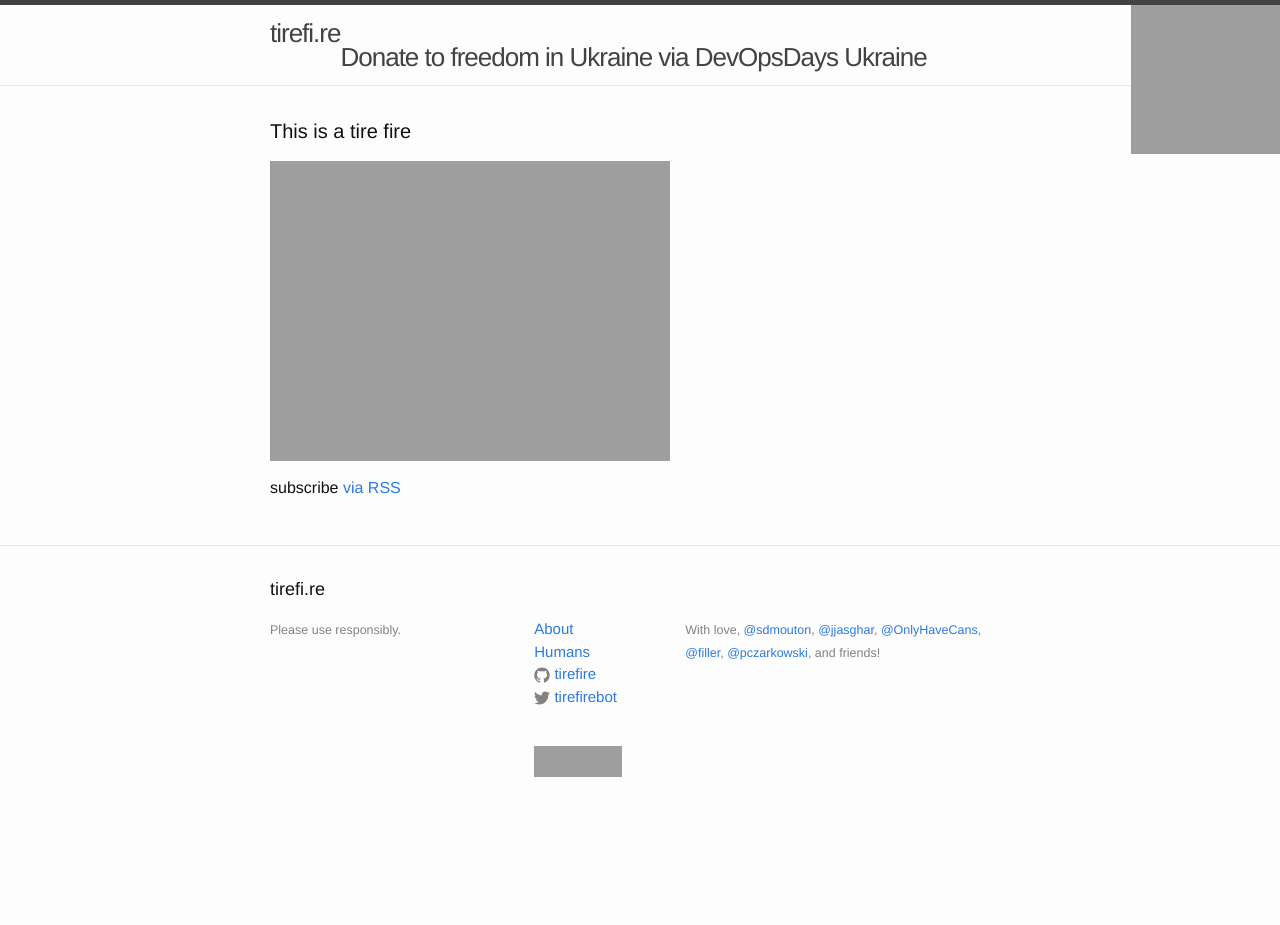
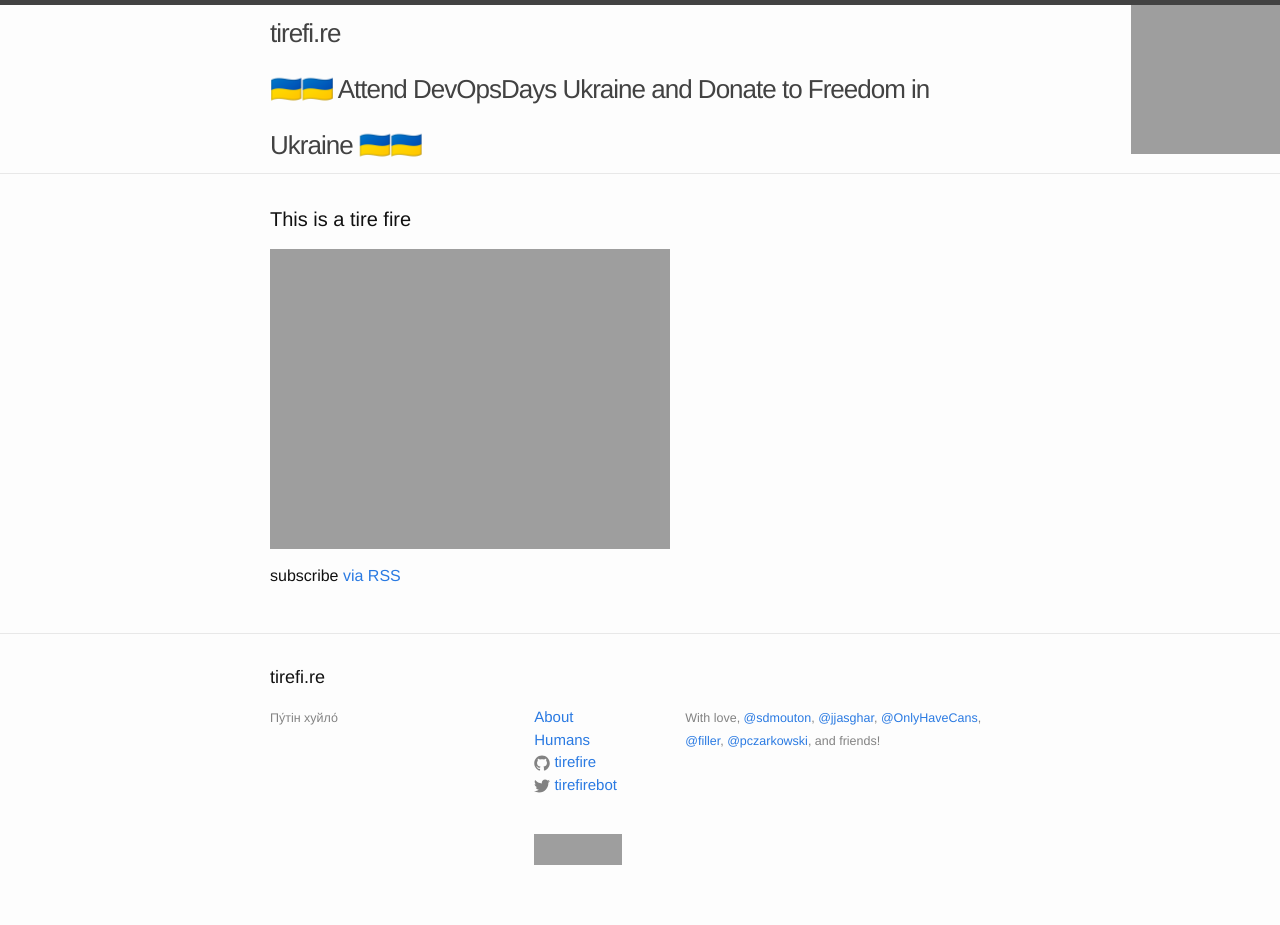
Before and after one commit to tirefire/tirefi.re, a Jekyll site: the page built from index.html, in a window 1280 px wide. Built offline with Jekyll 4.4.1, drawn with Linux system fonts in a browser that asks for light colours; before the commit the page ends 900 px from its top, so only the background shows below that; grey boxes are pictures that could not be loaded.

Commit message:
update footer/header

```diff
--- a/_includes/footer.html
+++ b/_includes/footer.html
@@ -6,7 +6,7 @@
 
     <div class="footer-col-wrapper">
       <div class="footer-col footer-col-1">
-        <div class="c1"><small>Please use responsibly.</small></div>
+        <div class="c1"><small>Пу́тін хуйло́</small></div>
       </div>
 
       <div class="footer-col footer-col-2">
--- a/_includes/header.html
+++ b/_includes/header.html
@@ -3,7 +3,7 @@
   <div class="wrapper">
 
     <a class="site-title" href="{{ site.baseurl }}/">{{ site.title }}</a><br />
-    <a class="site-title" href="https://devopsdays.com.ua/">Donate to freedom in Ukraine via DevOpsDays Ukraine</a>
+    <a class="site-title" href="https://devopsdays.com.ua/"> 🇺🇦🇺🇦 Attend DevOpsDays Ukraine and Donate to Freedom in Ukraine 🇺🇦🇺🇦 </a>
 
     <nav class="site-nav">
       <a href="#" class="menu-icon">
```
